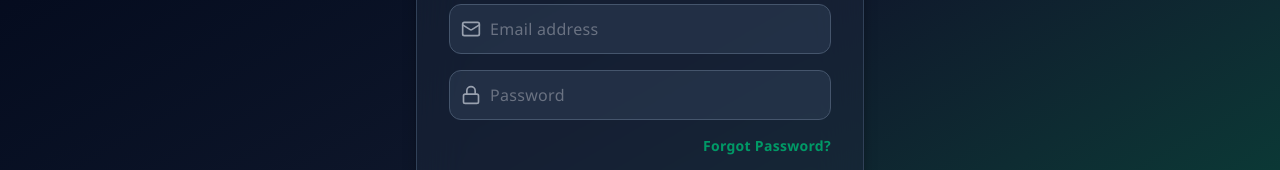
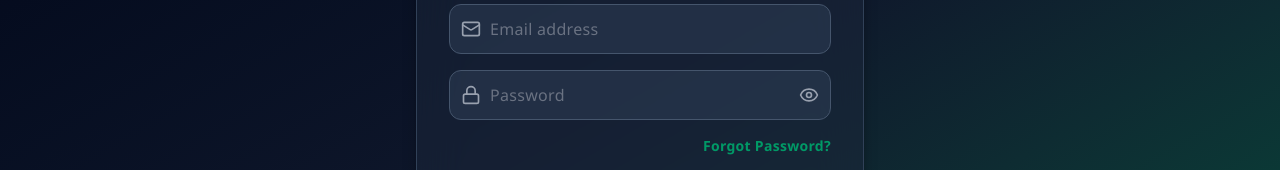
Before and after one commit to Pranav-7262/FlowerVerse, a React app in the folder frontend/: page /login in a window 1280 px wide. Shown: the part 354-524 px from the top of the page. Built offline with nearby package versions, Linux system fonts and the light colour scheme; no server answers; the HTML template or start-up script is replaced by a standard one.

Commit message:
feat: add 'Acquire Now' functionality and password visibility toggle in Login

```diff
--- a/frontend/src/pages/FlowerDetails.jsx
+++ b/frontend/src/pages/FlowerDetails.jsx
@@ -96,6 +96,27 @@ const FlowerDetails = () => {
       await addToCart(flowerId, 1);
     } catch (err) {
       // Error toast already shown by context
+    }
+  };
+  const handleAcquireNow = async (id) => {
+    if (!user) return navigate("/login");
+    try {
+      // Prepare checkout data with full flower details
+      const checkoutData = {
+        items: [
+          {
+            _id: selectedFlower._id,
+            flower: selectedFlower,
+            quantity: 1,
+          },
+        ],
+        totalAmount: selectedFlower.price * 1, // price * quantity
+      };
+
+      // Navigate to checkout with state instead of creating order here
+      navigate("/checkout", { state: checkoutData });
+    } catch (error) {
+      console.error("Error during checkout:", error);
     }
   };
 
@@ -313,6 +334,7 @@ const FlowerDetails = () => {
 
                     <button
                       disabled={isOutOfStock}
+                      onClick={() => handleAcquireNow(selectedFlower._id)}
                       className="flex-[2] bg-gradient-to-r from-rose-600 to-pink-600 text-white py-5 rounded-[1.5rem] font-black uppercase text-xs tracking-[0.2em] shadow-lg shadow-rose-200/30 hover:shadow-rose-300/40 hover:-translate-y-1 disabled:opacity-20 transition-all"
                     >
                       Acquire Now
--- a/frontend/src/pages/Login.jsx
+++ b/frontend/src/pages/Login.jsx
@@ -3,7 +3,7 @@ import { Link } from "react-router-dom";
 import toast from "react-hot-toast";
 import { useNavigate } from "react-router-dom";
 import { useAuth } from "../contexts/AuthContext";
-import { Mail, Lock, LogIn, Loader2 } from "lucide-react";
+import { Mail, Lock, LogIn, Loader2, Eye, EyeOff } from "lucide-react";
 
 const Login = () => {
   const { login } = useAuth();
@@ -11,6 +11,7 @@ const Login = () => {
 
   const [form, setForm] = useState({ email: "", password: "" });
   const [loading, setLoading] = useState(false);
+  const [showPassword, setShowPassword] = useState(false);
 
   const submit = async (e) => {
     e.preventDefault();
@@ -58,12 +59,23 @@ const Login = () => {
           <div className="relative group">
             <Lock className="absolute left-3 top-1/2 -translate-y-1/2 w-5 h-5 text-gray-400 group-focus-within:text-green-600 transition-colors" />
             <input
-              type="password"
+              type={showPassword ? "text" : "password"}
               required
               placeholder="Password"
-              className="w-full bg-slate-700/50 border border-slate-600 p-3 pl-10 rounded-xl text-gray-100 placeholder:text-gray-500 outline-none focus:ring-2 focus:ring-emerald-600/50 focus:border-emerald-600 transition-all"
+              className="w-full bg-slate-700/50 border border-slate-600 p-3 pl-10 pr-10 rounded-xl text-gray-100 placeholder:text-gray-500 outline-none focus:ring-2 focus:ring-emerald-600/50 focus:border-emerald-600 transition-all"
               onChange={(e) => setForm({ ...form, password: e.target.value })}
             />
+            <button
+              type="button"
+              className="absolute right-3 top-1/2 -translate-y-1/2 text-gray-400 hover:text-gray-200 transition-colors"
+              onClick={() => setShowPassword((prev) => !prev)}
+            >
+              {showPassword ? (
+                <EyeOff className="w-5 h-5" />
+              ) : (
+                <Eye className="w-5 h-5" />
+              )}
+            </button>
           </div>
           <div className="flex justify-end mt-1">
             <Link
```
